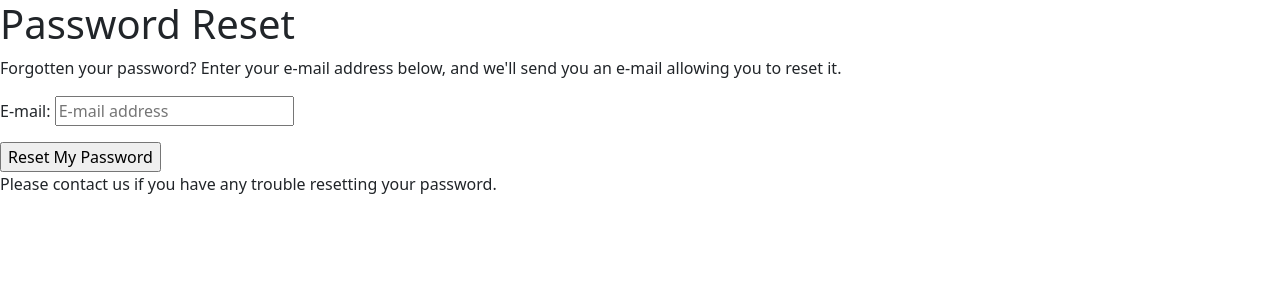
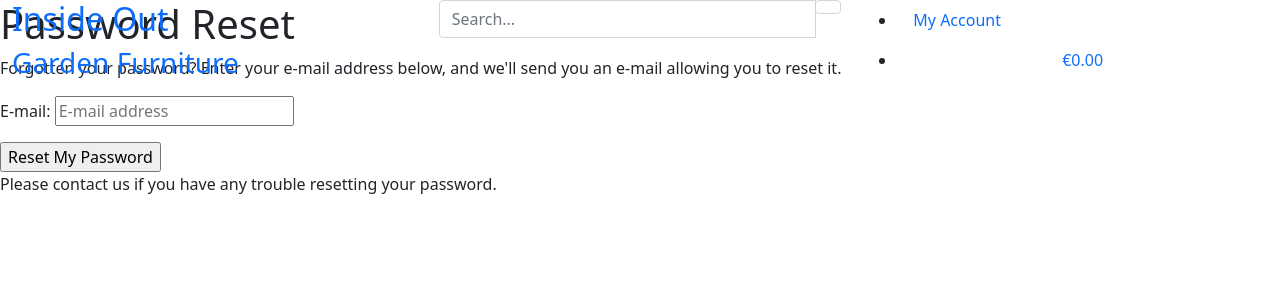
Before and after one commit to Sharon-B/Django-Test, a Django app: page /accounts/password/reset/ in a window 1280 px wide. Shown: the top 300 px of the page. Run offline with Django 3.2, Linux system fonts and the light colour scheme.

Commit message:
Add header to base.html

```diff
--- a/home/templates/home/index.html
+++ b/home/templates/home/index.html
@@ -2,5 +2,5 @@
 {% load static %}
 
 {% block content %}
-<h1>It's working!</h1>
+<!-- <h1>It's working!</h1> -->
 {% endblock %}
--- a/templates/base.html
+++ b/templates/base.html
@@ -31,7 +31,106 @@
     <title>Django Test {% block extra_title %}{% endblock %}</title>
   </head>
   <body>
-    <header class="container-fluid fixed-top"></header>
+    <header class="container-fluid fixed-top">
+        <!-- Logo -->
+        <div class="row">
+            <div class="col col-lg-4">
+                <a class="navbar-brand" id="logo" class="nav-link" href="{% url 'home' %}">
+                    <h2 class="logo-top">Inside Out</h2>
+                    <h3 class="logo-bottom">Garden Furniture</h3>
+                </a>
+            </div>
+            <!-- Search -->
+            <div class="col col-lg-4">
+                <form method="GET" action="">
+                    <div class="input-group">
+                        <input type="text" name="q" class="form-control" placeholder="Search...">
+                        <div class="input-group-append">
+                        <button type="submit" class="form-control">
+                            <span class="icon">
+                            <i class="fas fa-search"></i>
+                            </span>
+                        </button>
+                        </div>
+                    </div>
+                </form>
+            </div>
+            <!-- My Account -->
+            <div class="col col-lg-4 my-account">
+                <ul>
+                    <!-- Dropdown-->
+                    <li class="nav-item dropdown">
+                        <span class="nav-link" id="my-account" role="button"
+                            data-bs-toggle="dropdown" aria-haspopup="true" aria-expanded="false">
+                            My Account <i class="fas fa-caret-down"></i>
+                        </span>
+                        <!-- Account Dropdown links-->
+                        <div class="dropdown-menu dd-menu" aria-labelledby="my-account">
+                            {% if request.user.is_authenticated %}
+                                {% if request.user.is_superuser %}
+                                    <a class="dropdown-item dd-item" href="#">Admin</a>
+                                {% endif %}
+                                <a class="dropdown-item dd-item" href="#">Profile</a>
+                                <a class="dropdown-item dd-item" href="{% url 'account_logout' %}">Logout</a>
+                            {% else %}
+                            <a class="dropdown-item dd-item" href="{% url 'account_signup' %}">Register</a>
+                            <a class="dropdown-item dd-item" href="{% url 'account_login' %}">Login</a>
+                            {% endif %}
+                        </div>
+                    </li>
+
+                    <!-- Shopping Cart -->
+                    <li>
+                        <a class="{% if grand_total %}text-info font-weight-bold{% else %}text-black{% endif %} nav-link" href="#">
+                            <div class="text-center">
+                                <div><i class="fas fa-shopping-cart fa-lg"></i></div>
+                                <p class="my-0">
+                                    {% if grand_total %}
+                                        €{{ grand_total|floatformat:2 }}
+                                    {% else %}
+                                        €0.00
+                                    {% endif %}
+                                </p>
+                            </div>
+                        </a>
+                    </li>
+
+                </ul>
+            </div>
+        </div>
+
+        <!-- <div class="row"> -->
+            <!-- Bootstrap Navbar with modifications-->
+            <!-- <nav class="navbar navbar-expand-lg navbar-dark"> -->
+                <!-- Navbar Collapse Button -->
+                <!-- <button class="navbar-toggler" type="button" data-toggle="collapse" data-target="#navbarNav"
+                    aria-controls="navbarNav" aria-expanded="false" aria-label="Toggle navigation">
+                    <span class="navbar-toggler-icon"></span>
+                </button> -->
+                <!-- Navbar Collapse -->
+                <!-- <div class="collapse navbar-collapse" id="navbarNav"> -->
+                    <!-- Navbar Menu -->
+                    <!-- <ul class="navbar-nav" id="nav-menu">
+                        <li class="nav-item">
+                            <a class="nav-link" href="#">Home</a>
+                        </li>
+                        <li class="nav-item">
+                            <a class="nav-link" href="#">Shop</a>
+                        </li>
+                        <li class="nav-item">
+                            <a class="nav-link" href="#">Blog</a>
+                        </li>
+                        <li class="nav-item">
+                            <a class="nav-link" href="#">Contact</a>
+                        </li>
+                    </ul>
+                </div>
+            </nav>
+        </div> -->
+
+
+
+    </header>
 
     {% if messages %}
         <div class="message-container"></div>
```
